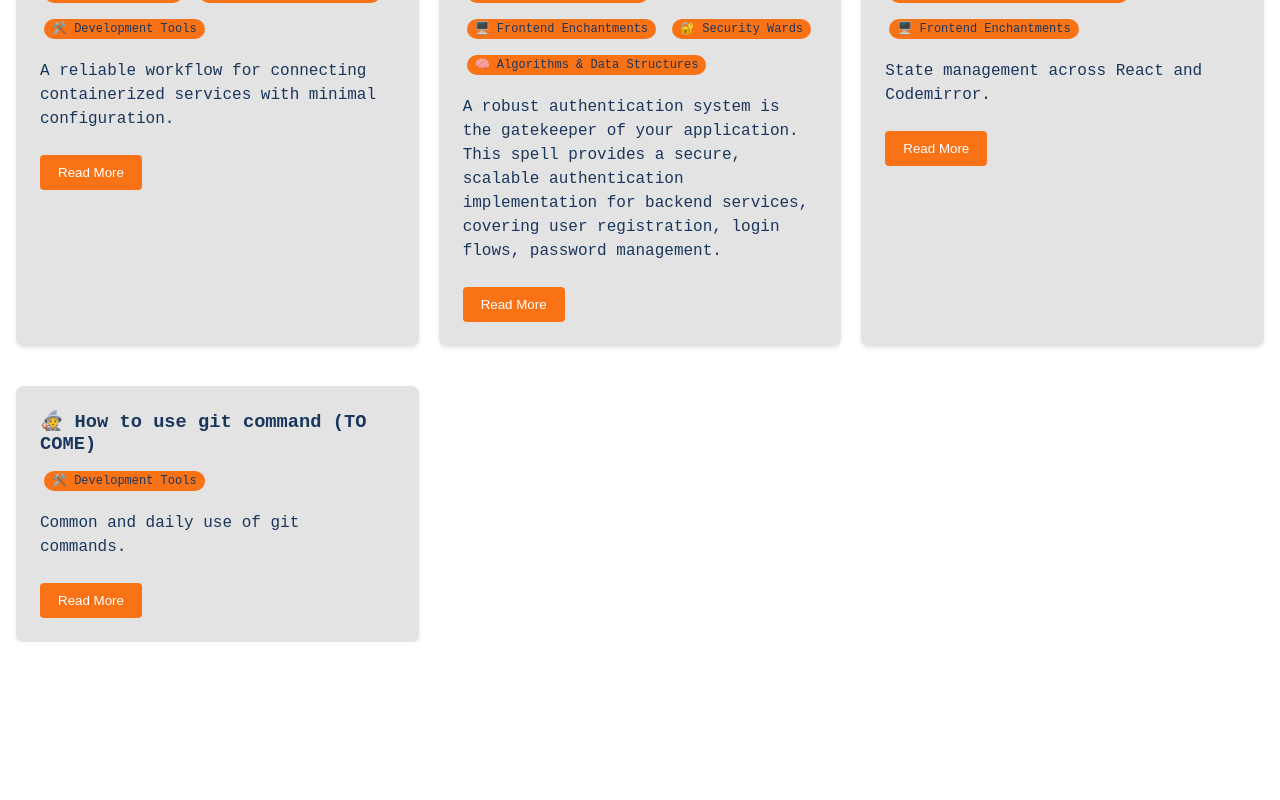
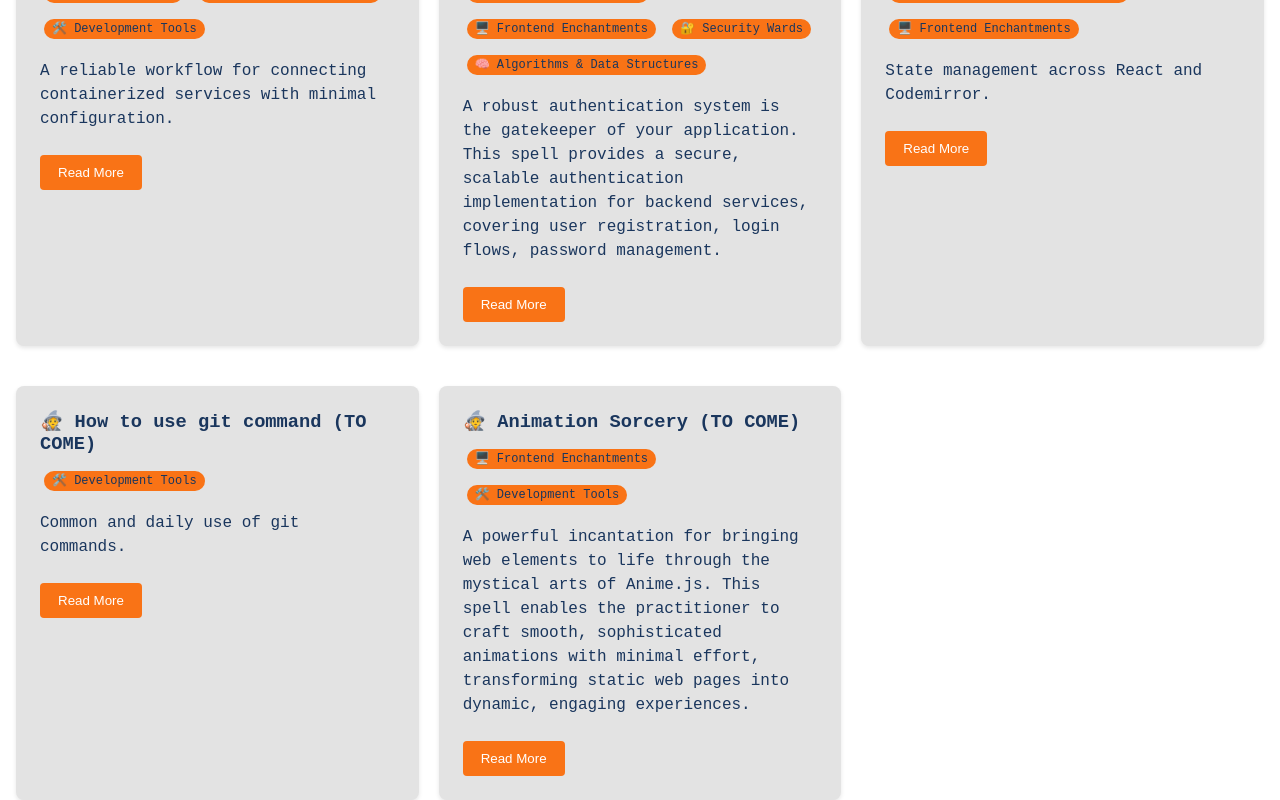
Before and after one commit to LEEDASILVA/tech-blog, a React app: page / in a window 1280 px wide. Shown: the part 1049-1849 px from the top of the page. Before the commit the page ends 1691 px from the top, so only its background shows below. Built offline with nearby package versions, Linux system fonts and the light colour scheme.

Commit message:
chore(talk): some spells i want in my grimoire

```diff
--- a/src/App.tsx
+++ b/src/App.tsx
@@ -132,6 +132,15 @@ export const App: FC = () => {
               redirect="/"
               categories={{tools: `🛠️ Development Tools`}}
             />
+            <Card
+              title="🧙 Animation Sorcery (TO COME)"
+              description={`A powerful incantation for bringing web elements to life through the mystical arts of Anime.js. This spell enables the practitioner to craft smooth, sophisticated animations with minimal effort, transforming static web pages into dynamic, engaging experiences.`}
+              redirect="/"
+              categories={{
+                frontend: `🖥️ Frontend Enchantments`,
+                tools: `🛠️ Development Tools`
+              }}
+            />
            </div>
         </div>
       </main>
```
